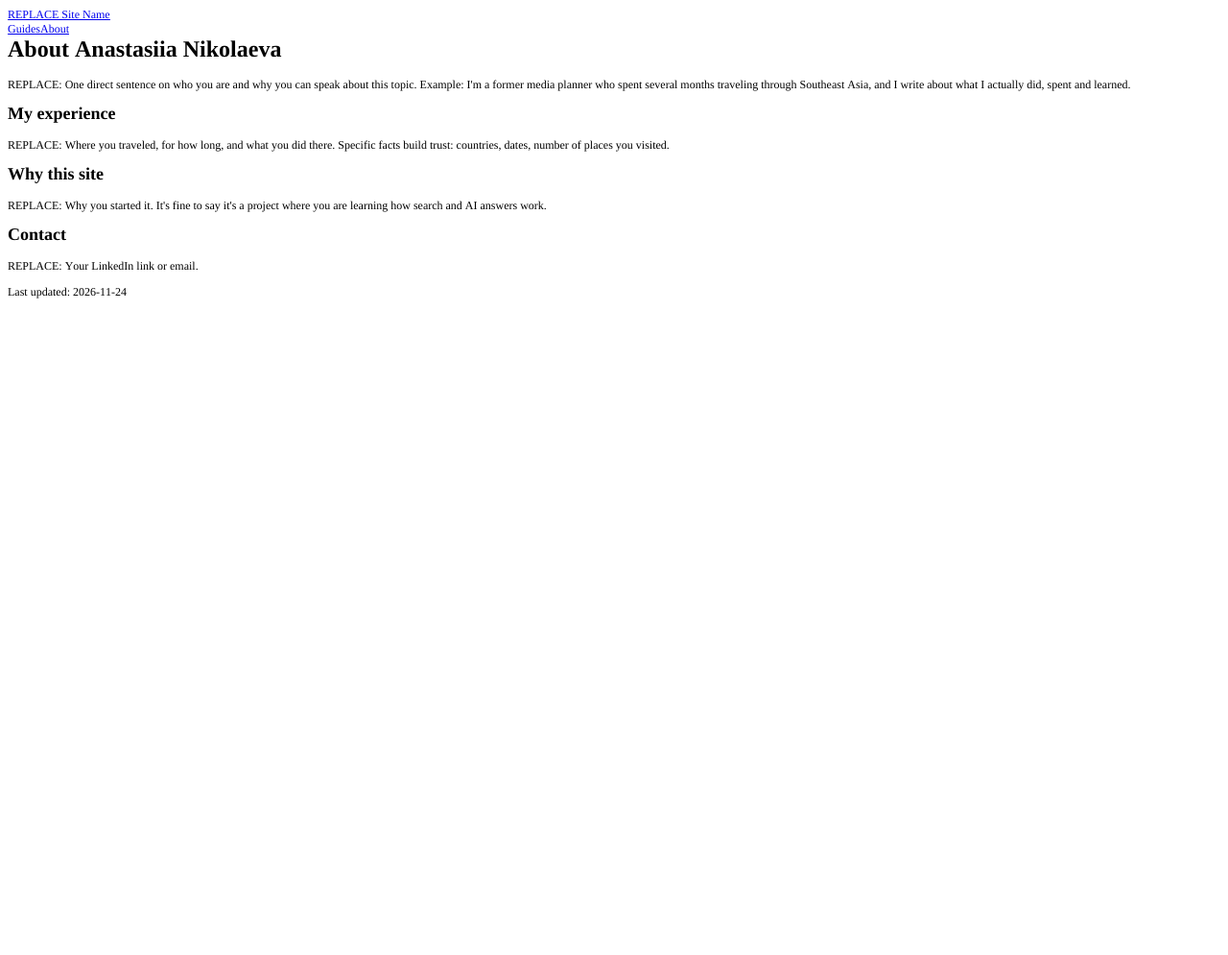
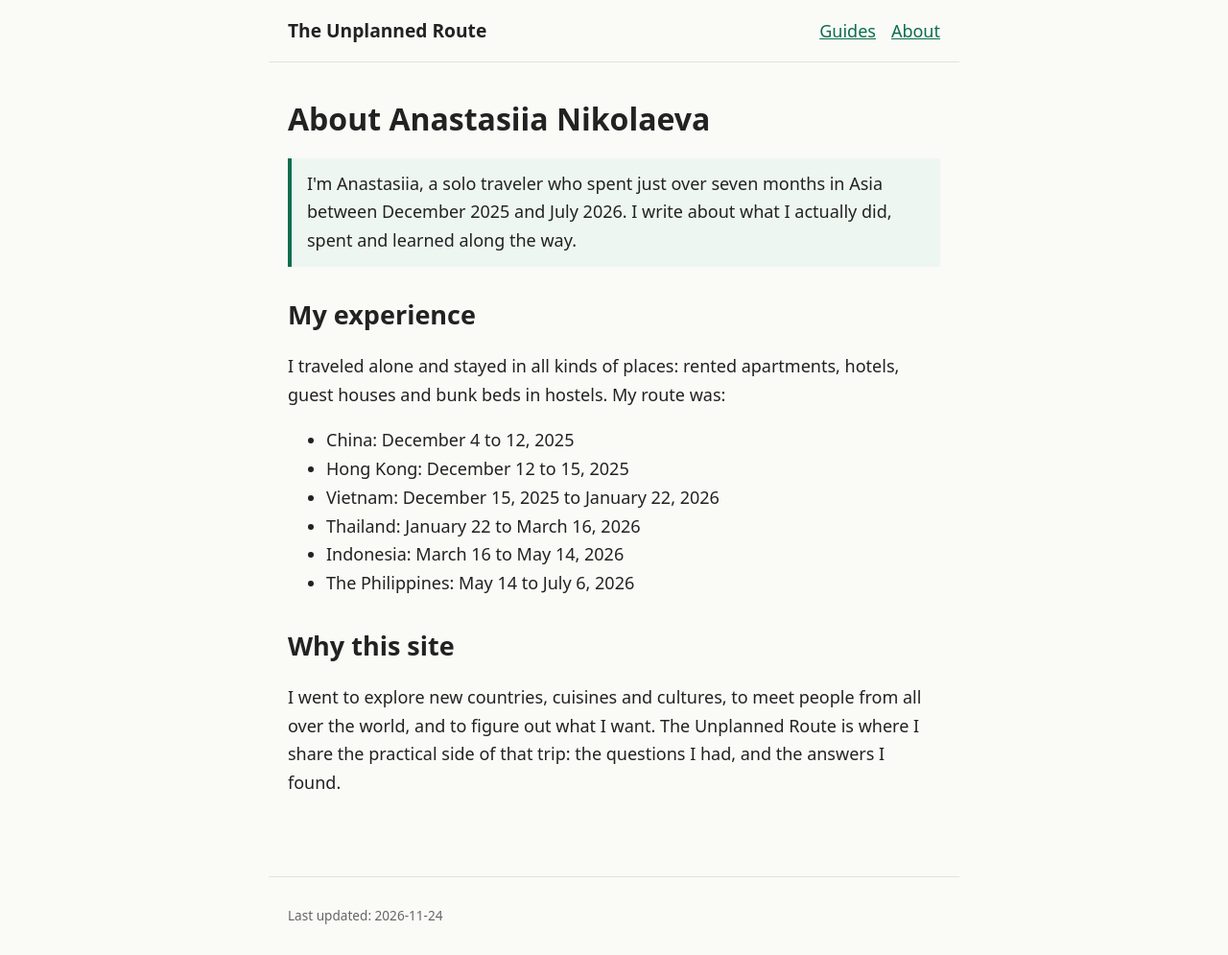
Before and after one commit to travelingana/travelingana.github.io, a plain HTML site: page about.html in a window 1280 px wide. Shown: the whole page at 96% size. Before the commit the page ends 800 px from the top, so only its background shows below. Drawn offline with Linux system fonts and the light colour scheme.

Commit message:
Add files via upload

```diff
--- a/about.html
+++ b/about.html
@@ -1,30 +1,47 @@
-<!DOCTYPE html PUBLIC "-//W3C//DTD HTML 4.01//EN" "http://www.w3.org/TR/html4/strict.dtd">
-<html>
+<!doctype html>
+<html lang="en">
 <head>
-  <meta http-equiv="Content-Type" content="text/html; charset=utf-8">
-  <meta http-equiv="Content-Style-Type" content="text/css">
-  <title></title>
-  <meta name="Description" content="REPLACE: Who writes this site and what first-hand experience is behind the guides.">
-  <meta name="Generator" content="Cocoa HTML Writer">
-  <meta name="CocoaVersion" content="2685.7">
-  <style type="text/css">
-    p.p1 {margin: 0.0px 0.0px 0.0px 0.0px; font: 12.0px Times; color: #0000e9; -webkit-text-stroke: #0000e9}
-    p.p3 {margin: 0.0px 0.0px 12.0px 0.0px; font: 12.0px Times; -webkit-text-stroke: #000000}
-    span.s1 {text-decoration: underline ; font-kerning: none}
-    span.s2 {font-kerning: none}
-  </style>
+<meta charset="utf-8">
+<meta name="viewport" content="width=device-width, initial-scale=1">
+<title>About Anastasiia Nikolaeva | The Unplanned Route</title>
+<meta name="description" content="Who writes The Unplanned Route: a solo traveler's first-hand notes from seven months in Asia, December 2025 to July 2026.">
+<link rel="canonical" href="https://travelingana.github.io/about.html">
+<link rel="stylesheet" href="style.css">
+<script type="application/ld+json">
+{
+  "@context": "https://schema.org",
+  "@type": "Person",
+  "name": "Anastasiia Nikolaeva",
+  "url": "https://travelingana.github.io/about.html",
+  "description": "Solo traveler writing practical notes from seven months in Asia, December 2025 to July 2026."
+}
+</script>
 </head>
 <body>
-<p class="p1"><span class="s1"><a href="file:///Users/anastasiianikolaeva/Downloads/site/index.html">REPLACE Site Name</a></span></p>
-<p class="p1"><span class="s1"><a href="file:///Users/anastasiianikolaeva/Downloads/site/index.html">Guides</a><a href="file:///Users/anastasiianikolaeva/Downloads/site/about.html">About</a></span></p>
-<h1 style="margin: 0.0px 0.0px 16.1px 0.0px; font: 24.0px Times; -webkit-text-stroke: #000000"><span class="s2"><b>About Anastasiia Nikolaeva</b></span></h1>
-<p class="p3"><span class="s2">REPLACE: One direct sentence on who you are and why you can speak about this topic. Example: I'm a former media planner who spent several months traveling through Southeast Asia, and I write about what I actually did, spent and learned.</span></p>
-<h2 style="margin: 0.0px 0.0px 14.9px 0.0px; font: 18.0px Times; -webkit-text-stroke: #000000"><span class="s2"><b>My experience</b></span></h2>
-<p class="p3"><span class="s2">REPLACE: Where you traveled, for how long, and what you did there. Specific facts build trust: countries, dates, number of places you visited.</span></p>
-<h2 style="margin: 0.0px 0.0px 14.9px 0.0px; font: 18.0px Times; -webkit-text-stroke: #000000"><span class="s2"><b>Why this site</b></span></h2>
-<p class="p3"><span class="s2">REPLACE: Why you started it. It's fine to say it's a project where you are learning how search and AI answers work.</span></p>
-<h2 style="margin: 0.0px 0.0px 14.9px 0.0px; font: 18.0px Times; -webkit-text-stroke: #000000"><span class="s2"><b>Contact</b></span></h2>
-<p class="p3"><span class="s2">REPLACE: Your LinkedIn link or email.</span></p>
-<p class="p3"><span class="s2">Last updated: 2026-11-24</span></p>
+<header>
+  <a class="brand" href="index.html">The Unplanned Route</a>
+  <nav><a href="index.html">Guides</a><a href="about.html">About</a></nav>
+</header>
+<main>
+  <h1>About Anastasiia Nikolaeva</h1>
+  <p class="answer">I'm Anastasiia, a solo traveler who spent just over seven months in Asia between December 2025 and July 2026. I write about what I actually did, spent and learned along the way.</p>
+
+  <h2>My experience</h2>
+  <p>I traveled alone and stayed in all kinds of places: rented apartments, hotels, guest houses and bunk beds in hostels. My route was:</p>
+  <ul>
+    <li>China: December 4 to 12, 2025</li>
+    <li>Hong Kong: December 12 to 15, 2025</li>
+    <li>Vietnam: December 15, 2025 to January 22, 2026</li>
+    <li>Thailand: January 22 to March 16, 2026</li>
+    <li>Indonesia: March 16 to May 14, 2026</li>
+    <li>The Philippines: May 14 to July 6, 2026</li>
+  </ul>
+
+  <h2>Why this site</h2>
+  <p>I went to explore new countries, cuisines and cultures, to meet people from all over the world, and to figure out what I want. The Unplanned Route is where I share the practical side of that trip: the questions I had, and the answers I found.</p>
+</main>
+<footer>
+  <p>Last updated: 2026-11-24</p>
+</footer>
 </body>
 </html>
--- a/sitemap.xml
+++ b/sitemap.xml
@@ -8,8 +8,4 @@
     <loc>https://travelingana.github.io/about.html</loc>
     <lastmod>2026-11-24</lastmod>
   </url>
-  <url>
-    <loc>https://travelingana.github.io/guides/sample-guide.html</loc>
-    <lastmod>2026-11-24</lastmod>
-  </url>
 </urlset>
```
Also changed, not shown: index.html (+36 -29 lines).
